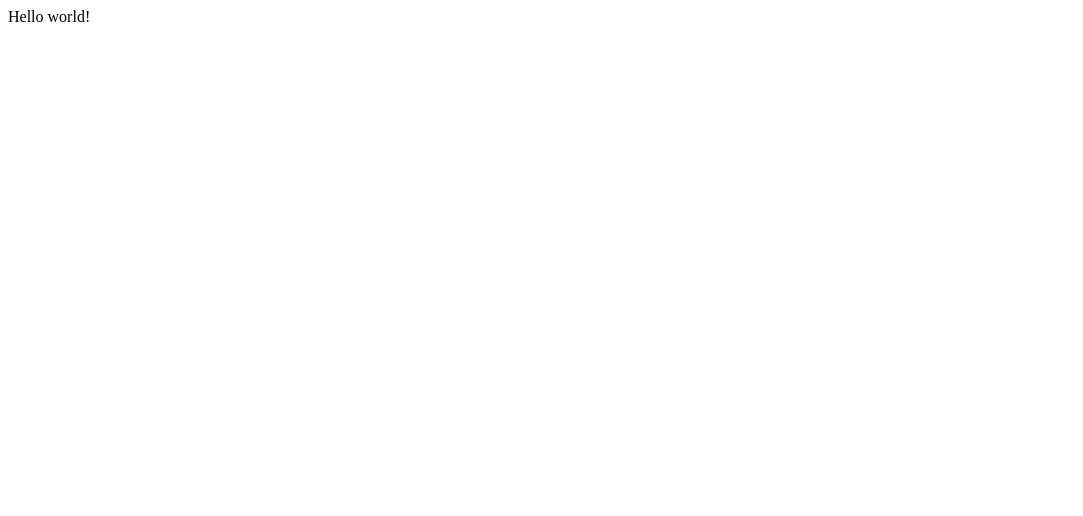
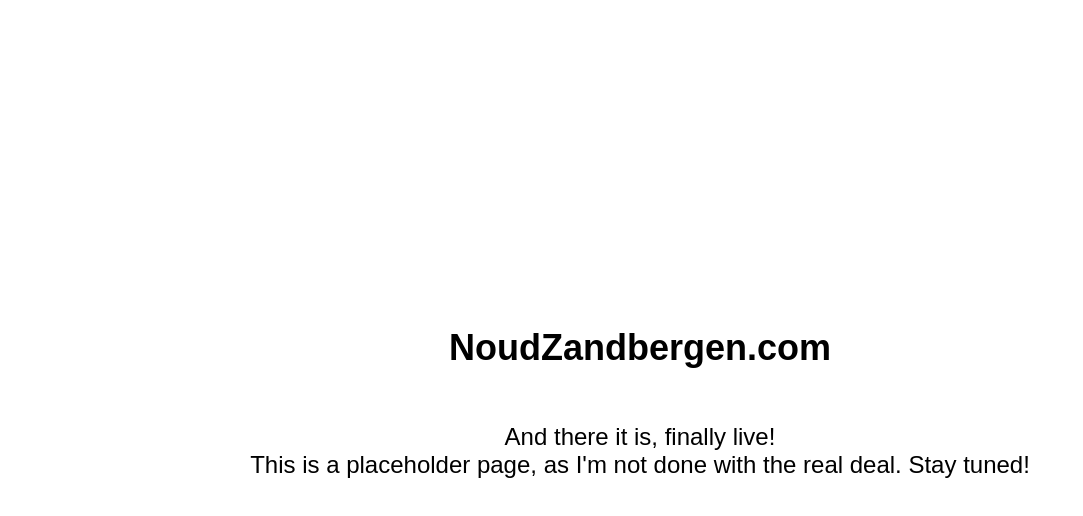
Before and after one commit to NZonGithub/nzongithub.github.io, a plain HTML site: page index.html in a window 1280 px wide. Shown: the whole page, without its empty margins (0-1083 px from the left). Drawn offline with Linux system fonts and the light colour scheme.

Commit message:
Make a placeholder webpage

```diff
--- a/index.html
+++ b/index.html
@@ -1 +1,33 @@
-Hello world!
+<!DOCTYPE html>
+<html lang="en">
+<head>
+    <meta charset="UTF-8">
+    <meta http-equiv="X-UA-Compatible" content="IE=edge">
+    <meta name="viewport" content="width=device-width, initial-scale=1.0">
+    <title>NoudZandbergen.com</title>
+
+    <!-- Styling -->
+    <link rel="stylesheet" href="style.css">
+
+    <!-- Google analytics -->
+    <!-- Global site tag (gtag.js) - Google Analytics -->
+    <script async src="https://www.googletagmanager.com/gtag/js?id=G-F4FZXEZ224"></script>
+    <script>
+        window.dataLayer = window.dataLayer || [];
+        function gtag() { dataLayer.push(arguments); }
+        gtag('js', new Date());
+
+        gtag('config', 'G-F4FZXEZ224');
+    </script>
+</head>
+<body>
+    <section class="banner">
+        <h1 class="title">NoudZandbergen.com</h1>
+        <p class="about">
+            And there it is, finally live!
+            <br>
+            This is a placeholder page, as I'm not done with the real deal. Stay tuned!
+        </p>
+    </section>
+</body>
+</html>
--- /dev/null
+++ b/style.css
@@ -0,0 +1,16 @@
+body {
+    margin: 0;
+    display: flex;
+    /* font-family: 'Segoe UI', Tahoma, Geneva, Verdana, sans-serif; */
+    font-family: sans-serif;
+}
+
+.banner {
+    width: 100%;
+    height: 100vh;
+    display: flex;
+    flex-direction: column;
+    justify-content: center;
+    text-align: center;
+    font-size: 3vmin;
+}
```
Also changed, not shown: 1 other file.
